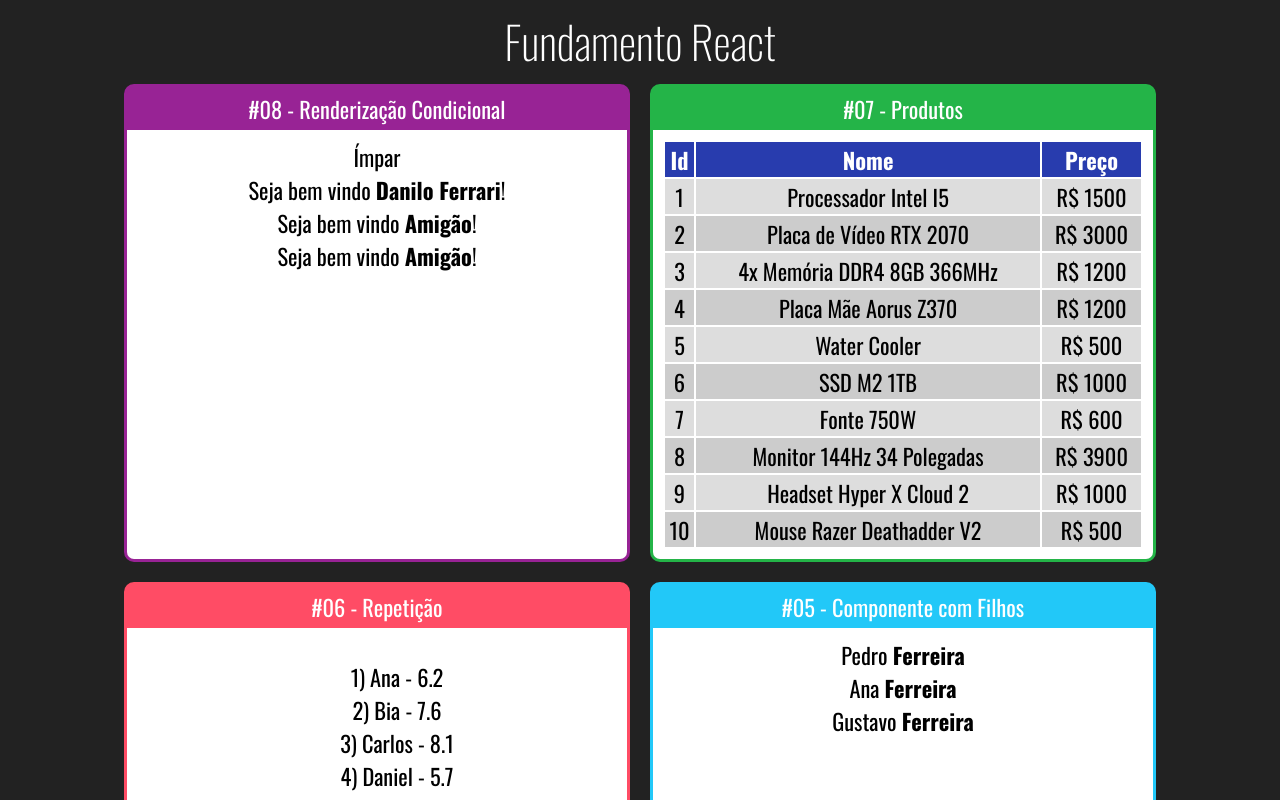
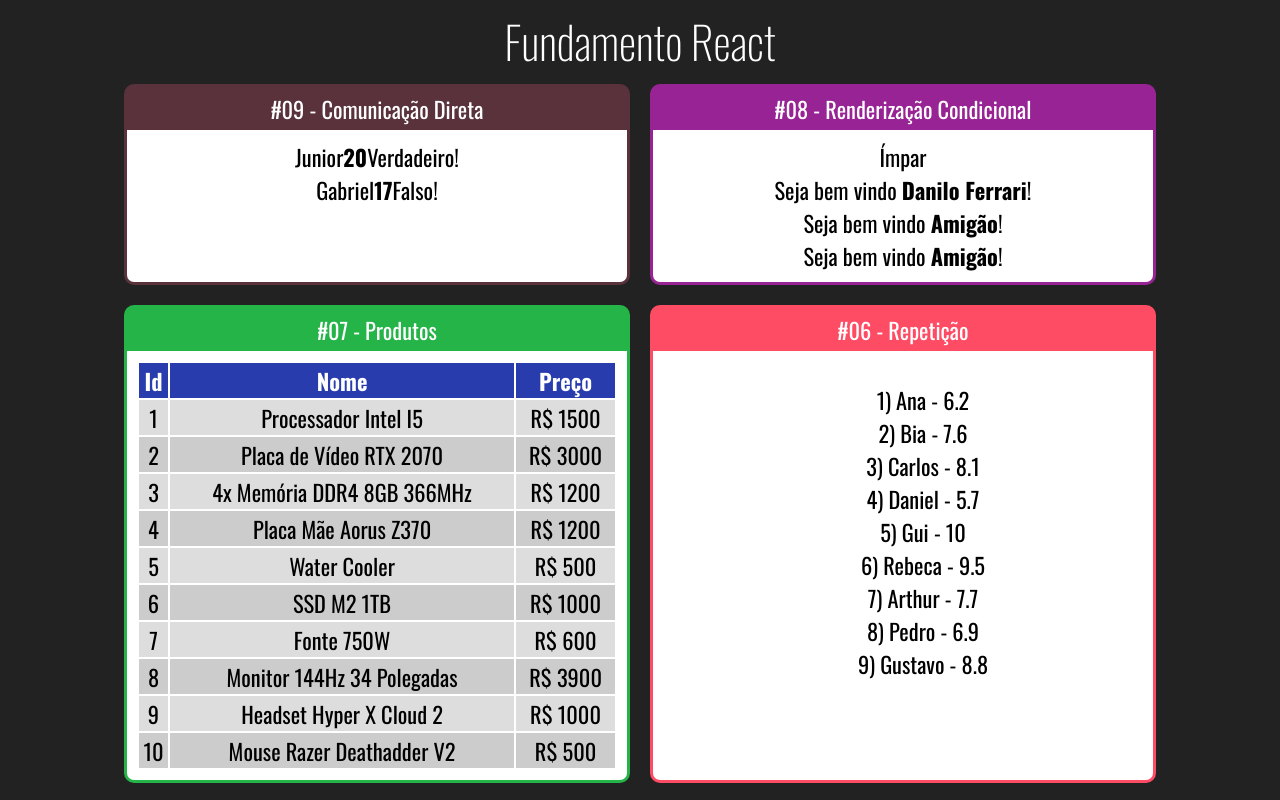
Before and after one commit to DevDaniloFerrari/fundamentos-react, a React (Create React App) app: page / in a window 1280 px wide. Shown: the top 800 px of the page. Built offline with nearby package versions, Linux system fonts and the light colour scheme.

Commit message:
comunicacao direta

```diff
--- a/src/App.jsx
+++ b/src/App.jsx
@@ -12,12 +12,17 @@
 import TabelaProdutos from './components/repeticao/TabelaProdutos';
 import ParOuImpar from './components/condicional/ParOuImpar';
 import UsuarioInfo from './components/condicional/UsuarioInfo';
+import DiretaPai from './components/comunicacao/DiretaPai'
 
 export default () =>
     <div className="App">
         <h1>Fundamento React</h1>
 
         <div className="Cards">
+            <Card titulo="#09 - Comunicação Direta" color="#59323C">
+                <DiretaPai></DiretaPai>
+            </Card>
+
             <Card titulo="#08 - Renderização Condicional" color="#982395">
                 <ParOuImpar numero={21}></ParOuImpar>
                 <UsuarioInfo usuario={{ nome: 'Danilo Ferrari' }}></UsuarioInfo>
--- /dev/null
+++ b/src/components/comunicacao/DiretaFilho.jsx
@@ -0,0 +1,11 @@
+import React from 'react'
+
+export default function DiretaFilho(props) {
+    return (
+        <div>
+            <span>{props.nome}</span>
+            <span><strong>{props.idade}</strong></span>
+            <span>{props.nerd ? 'Verdadeiro' : 'Falso'}!</span>
+        </div>
+    )
+}
--- /dev/null
+++ b/src/components/comunicacao/DiretaPai.jsx
@@ -0,0 +1,11 @@
+import React from 'react'
+import DiretaFilho from './DiretaFilho'
+
+export default function DiretaPai() {
+    return (
+        <div>
+            <DiretaFilho nome="Junior" idade={20} nerd={true}></DiretaFilho>
+            <DiretaFilho nome="Gabriel" idade={17} nerd={false}></DiretaFilho>
+        </div>
+    )
+}
```
Also changed, not shown: 1 other file (tests, documents, lock files or other folders).
